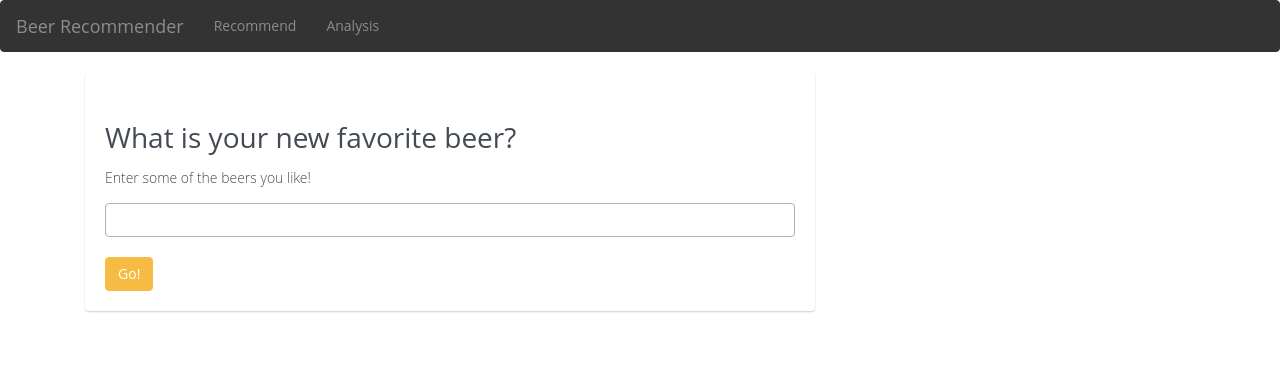
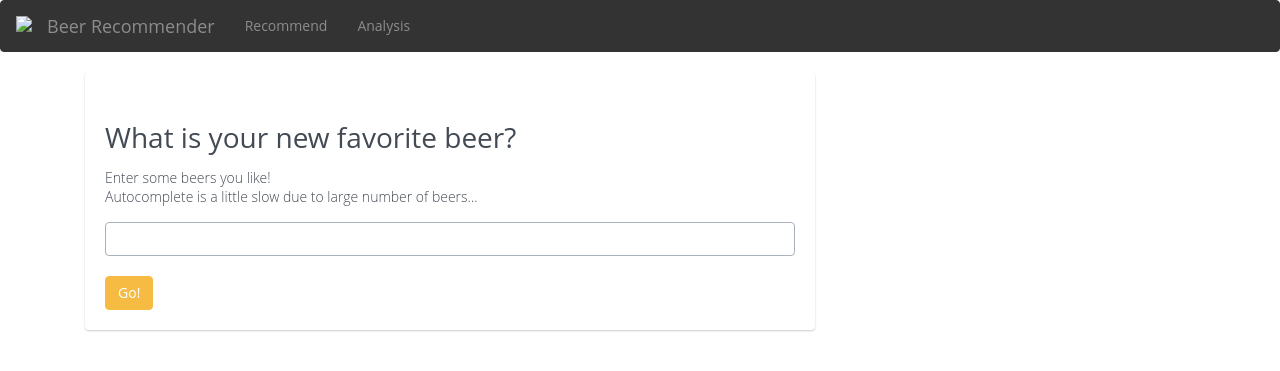
Before and after one commit to ek-ok/beer_recommender, a Flask app: template recommender/templates/rec_input.html in a window 1280 px wide. Shown: the top 371 px of the page. Run offline with Flask 2, Linux system fonts and the light colour scheme; the template is opened without the code that fills it: most values are stand-ins (such as "Sample title", 1, 10 or a date in 2020); some libraries are stand-ins or nearby versions.

Commit message:
editted templates

```diff
--- a/recommender/templates/base.html
+++ b/recommender/templates/base.html
@@ -8,6 +8,7 @@
         <meta name="viewport" content="width=device-width, initial-scale=1">
         <meta name="description" content="Beer Recommendeder">
 	    <meta name="author" content="E.K. Itoku">
+        <link rel="icon" href="https://s3-us-west-2.amazonaws.com/beerrec/img/favicon.ico" type="image/x-icon" />
 
         <!-- jQuery -->
         <script type="text/javascript" src="https://ajax.googleapis.com/ajax/libs/jquery/1.11.3/jquery.min.js"></script>
@@ -41,6 +42,8 @@
     <body>
 
 <nav class="navbar navbar-default navbar-inverse" role="navigation">
+
+    <div class="navbar-brand navbar-left"><img src="https://s3-us-west-2.amazonaws.com/beerrec/img/favicon.ico"></div>
     <div class="container-fluid" id="navfluid">
         <div class="navbar-header">
             <button type="button" class="navbar-toggle" data-toggle="collapse" data-target="#navigationbar">
--- a/recommender/templates/rec_input.html
+++ b/recommender/templates/rec_input.html
@@ -7,10 +7,13 @@
             <form method="POST">
 
                 <h1 class="cover-heading">What is your new favorite beer?</h1>
-                <p>Enter some of the beers you like!</p>
+                <p class="lead">
+                    Enter some beers you like!<br>
+                    Autocomplete is a little slow due to large number of beers...
+                </p>
                 <input type="text" class="form-control" id="beers" name="beers" />
+
                 <br>
-
                 <button class="btn btn-warning" type="submit">Go!</button>
 
             </form>
```
Also changed, not shown: recommender/templates/rec_result.html (+8 -8 lines), requirements.txt (+94 -2 lines), run.py (line endings or trailing spaces).
